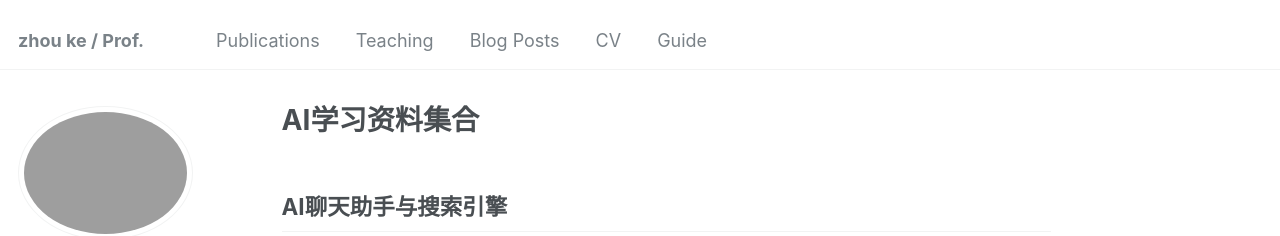
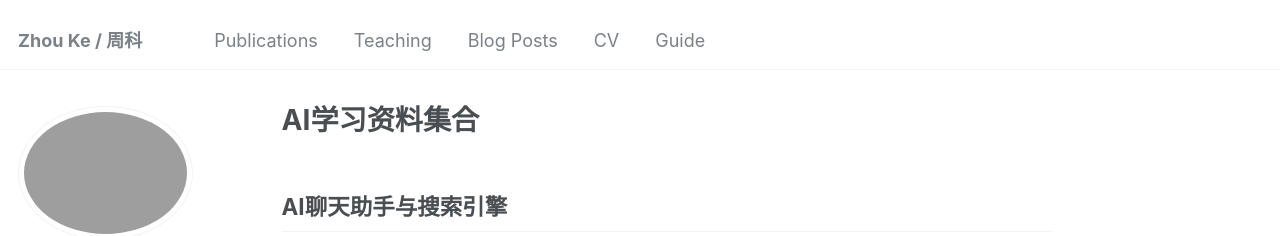
Before and after one commit to hustzhke/hustzhke.github.io, a Jekyll site: the page built from _pages/about.md, in a window 1280 px wide. Shown: the top 236 px of the page. Built offline with Jekyll 4.4.1, drawn with Linux system fonts in a browser that asks for light colours; some web fonts are replaced.

Commit message:
Update _config.yml

```diff
--- a/_config.yml
+++ b/_config.yml
@@ -8,7 +8,7 @@
 
 # Basic Site Settings
 locale                   : "en-US"
-title                    : "zhou ke / Prof."
+title                    : "Zhou Ke / 周科"
 title_separator          : "-"
 name                     : &name "Zhou Ke"
 description              : &description "personal description"
```
